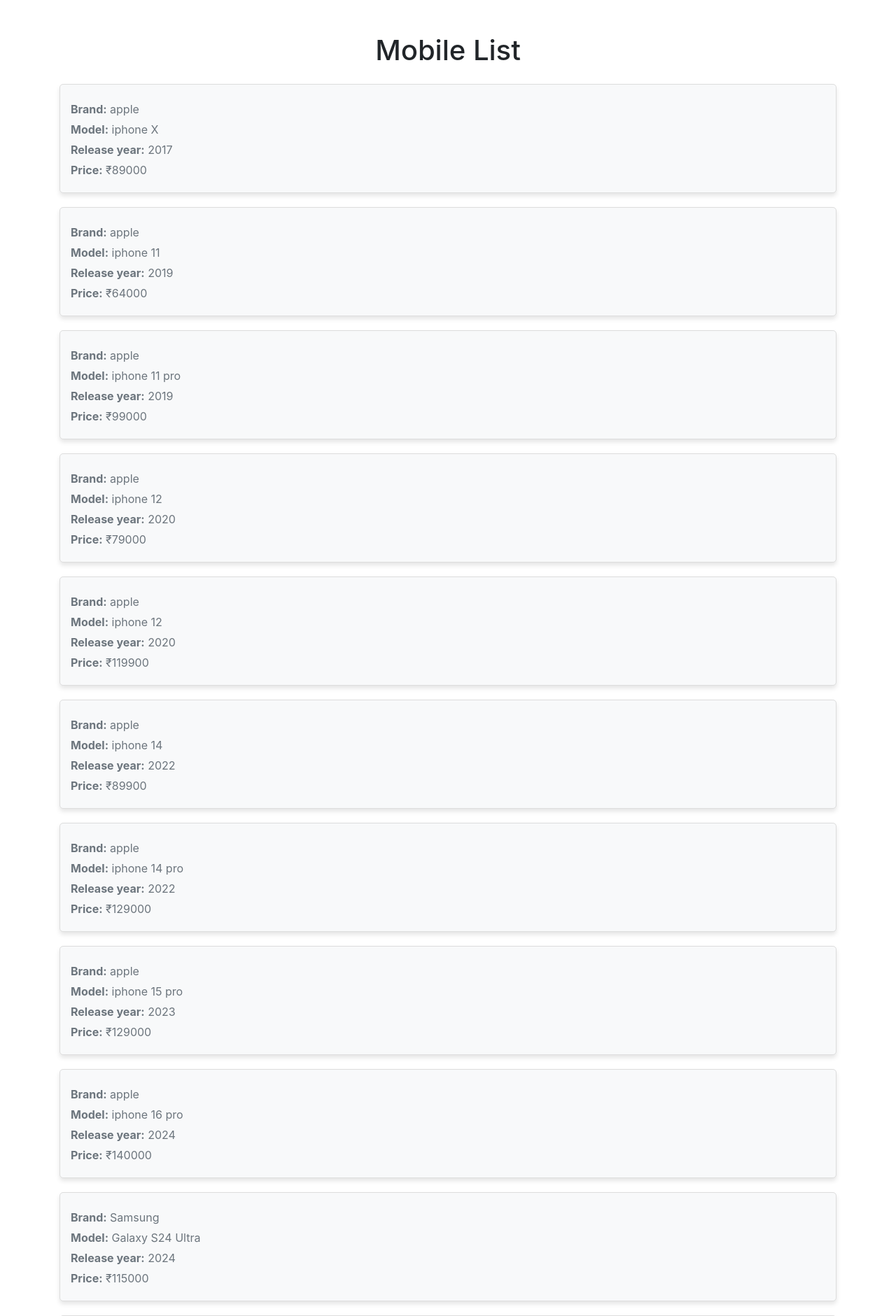
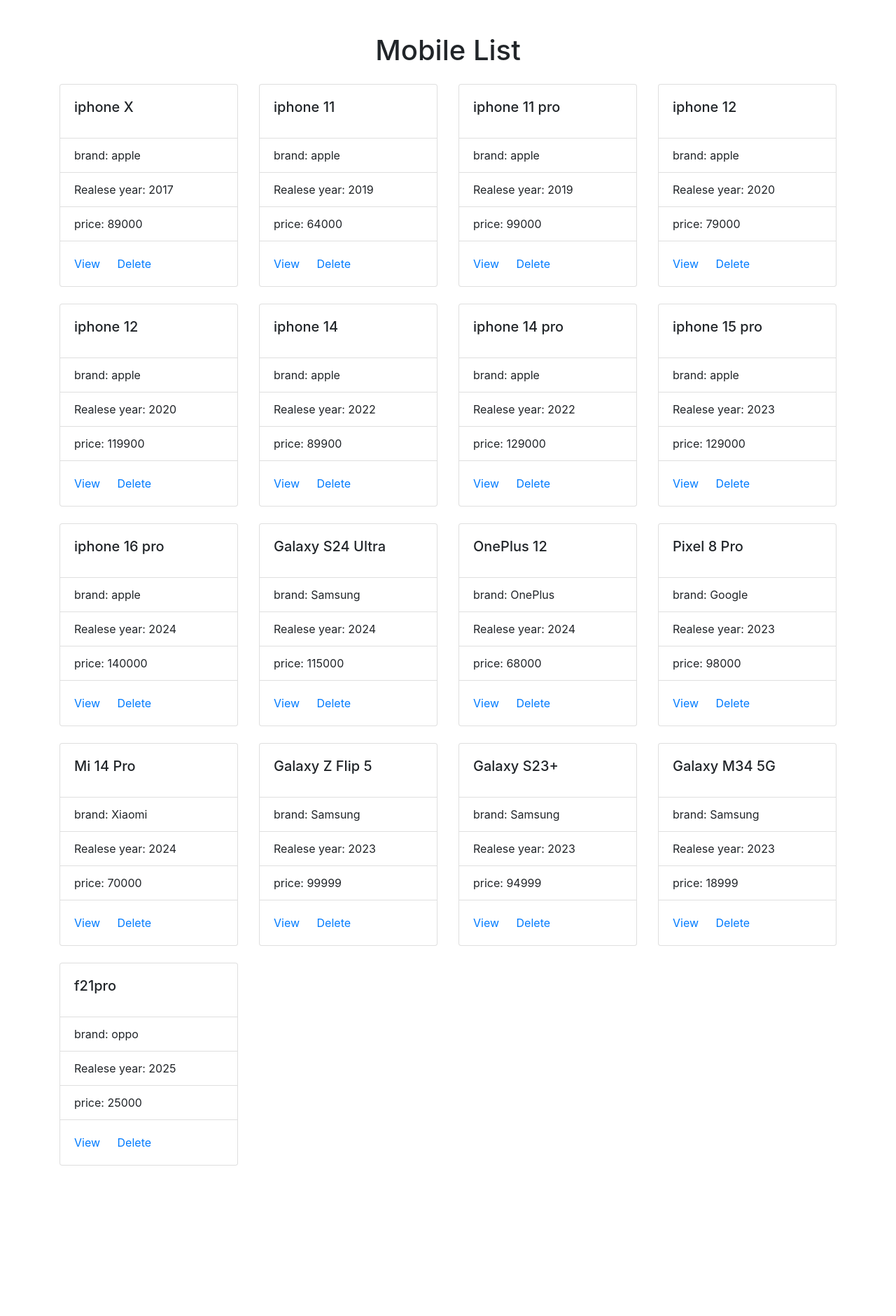
Before and after one commit to anirudh699/mobile_crud, a Django app: page /mobiles/list in a window 1280 px wide. Shown: the top 1881 px of the page at 70% size. After the commit the page ends 1666 px from the top, so only its background shows below. Run offline with Django 5.2, Linux system fonts and the light colour scheme; data comes from the database, SQL or seed files in the repository; both versions use the stored data as it was after the commit; some libraries are stand-ins or nearby versions.

Commit message:
view and delete

```diff
--- a/mob/templates/mobile_list.html
+++ b/mob/templates/mobile_list.html
@@ -6,38 +6,37 @@
     <title>Mbile Information</title>
     <!-- Bootstrap -->
     <link href="https://stackpath.bootstrapcdn.com/bootstrap/4.5.2/css/bootstrap.min.css" rel="stylesheet">
-    <style>
-        .mobile-card {
-            background-color: #f8f9fa;
-            border: 1px solid #ddd;
-            border-radius: 5px;
-            padding: 15px;
-            margin-bottom: 20px;
-            box-shadow: 0 4px 6px rgba(0, 0, 0, 0.1);
-        }
-        .mobile-card h5 {
-            font-weight: bold;
-            color: #343a40;
-        }
-        .mobile-card p {
-            margin-bottom: 5px;
-            color: #6c757d;
-        }
-    </style>
+
 </head>
 <body>
     <div class="container my-5">
         <h1 class="text-center mb-4">Mobile List</h1>
         <!-- {{data}} -->
-        {% for v in data %}
-            <div class="mobile-card">
-                <h5>{{ v.name }}</h5>
-                <p><strong>Brand:</strong> {{ v.brand }}</p>
-                <p><strong>Model:</strong> {{ v.model }}</p>
-                <p><strong>Release year:</strong> {{ v.release_year }}</p>
-                <p><strong>Price:</strong> ₹{{ v.price }}</p>
+         <div class="row">
+            {% for v in data %}
+            <div class="col-3" >
+                <div class="card mb-4"  style="width: 100%;">
+                    <img src="" class="card-img-top" alt="">
+                    <div class="card-body">
+                      <h5 class="card-title">{{v.model}}</h5>
+                      <p class="card-text"></p>
+                    </div>
+                    <ul class="list-group list-group-flush">
+                      <li class="list-group-item">brand: {{v.brand}}</li>
+                      <li class="list-group-item">Realese year: {{v.release_year}}</li>
+                      <li class="list-group-item">price: {{v.price}}</li>
+                    </ul>
+                    <div class="card-body">
+                      <a href="{%url 'mobile-detail' v.id%}" class="card-link">View</a>
+                      <a href="{%url 'mobile-delete' v.id%}" class="card-link">Delete</a>
+                    </div>
+                  </div>
             </div>
-        {% endfor %}
+
+            {% endfor %}
+
+         </div>
+
     </div>
 
 
--- a/mob/views.py
+++ b/mob/views.py
@@ -1,7 +1,9 @@
-from django.shortcuts import render
+from django.shortcuts import redirect, render
 from django.views import View
 from mob.forms import MobileForm
 from mob.models import Mobiles
+
+
 
 # Create your views here.
 class MobileView(View):
@@ -29,7 +31,7 @@ class MobileView(View):
                 price=data.get("price")
 
             )
-            return render(request,self.template,{"form":form_instance})
+            return redirect("mobile-list")
 
 
 class MobilesList(View):
@@ -39,3 +41,20 @@ class MobilesList(View):
         qs=Mobiles.objects.all()
         print(qs)
         return render(request,self.template_name,{"data":qs})
+
+
+class MobileDetail(View):
+    template_name="mobile_detail.html"
+    def get(self,request,*args,**kwrgs):
+        id=kwrgs.get("pk")
+        qs=Mobiles.objects.get(id=id)
+        return render(request,self.template_name,{"data":qs})
+
+
+
+class MobileDeleteview(View):
+    template_name="mobile_delete.html"
+    def get(self,request,*args,**kwrgs):
+        id=kwrgs.get("pk")
+        qs=Mobiles.objects.get(id=id).delete()
+        return redirect("mobile-list")
--- a/mobiles/urls.py
+++ b/mobiles/urls.py
@@ -22,4 +22,6 @@ urlpatterns = [
     path('admin/', admin.site.urls),
     path('mobiles/add',views.MobileView.as_view(),name="mobile-add"),
     path('mobiles/list',views.MobilesList.as_view(),name="mobile-list"),
+    path('mobiles/<int:pk>/detail',views.MobileDetail.as_view(),name="mobile-detail"),
+    path('mobiles/<int:pk>/remove',views.MobileDeleteview.as_view(),name="mobile-delete"),
 ]
```
Also changed, not shown: mob/templates/mobile_detail.html (added, +20 -0 lines), mob/templates/mobiles.html (+2 -24 lines), db.sqlite3.
